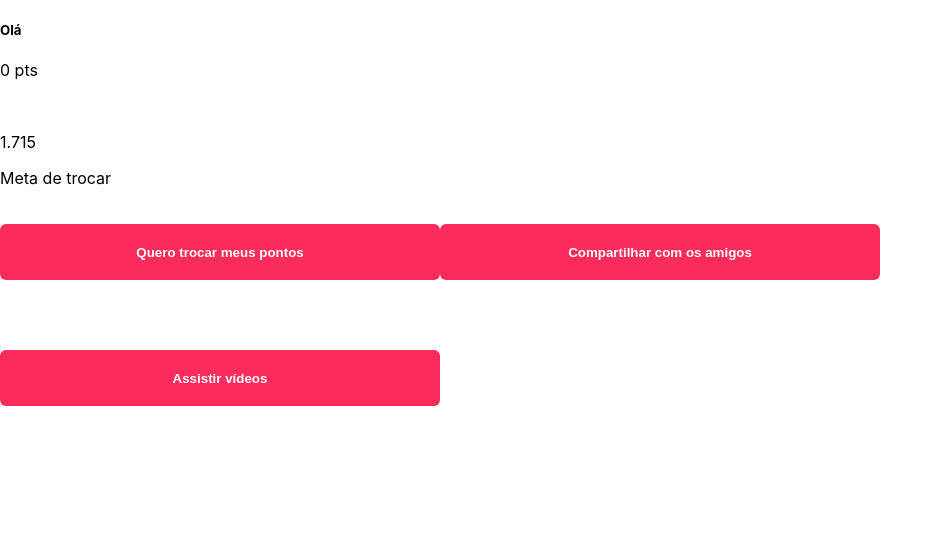
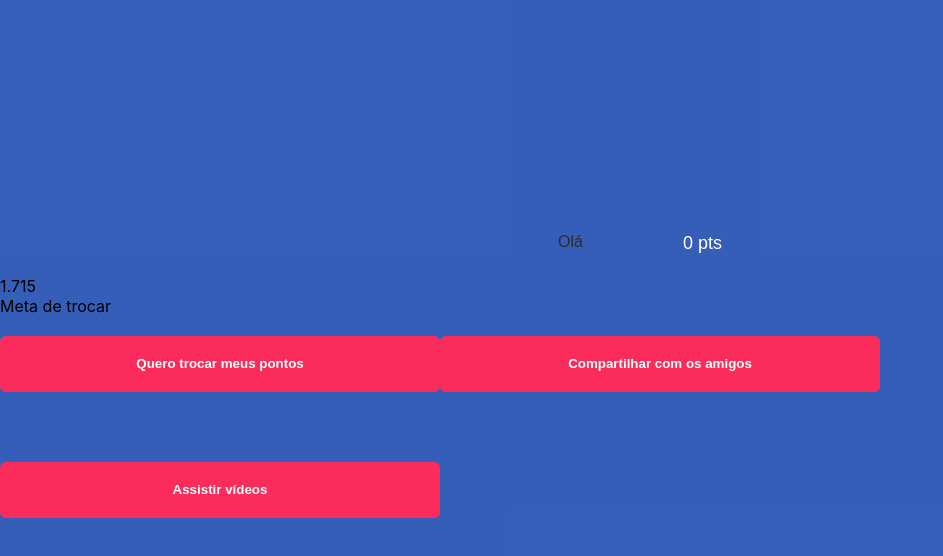
Before and after one commit to SamuelMorais030202/tiktok-project, a React (Create React App) app: page /about in a window 1280 px wide. Shown: the top 556 px of the page, without its empty margins (0-943 px from the left). Built offline with nearby package versions, Linux system fonts and the light colour scheme; no server answers.

Commit message:
Iniciando a estilização da mainpage

```diff
--- a/src/pages/MainPage.jsx
+++ b/src/pages/MainPage.jsx
@@ -2,13 +2,14 @@ import React, { useEffect, useState, useContext } from "react";
 import Axios from "axios";
 import UserDataContext from "../context/UserDataContext";
 import { useHistory } from "react-router-dom";
+
+import '../styles/MainPage.css';
 
 export default function MainPage() {
   const context = useContext(UserDataContext);
   console.log(context);
   const [date, setDate] = useState({});
   const [pts, setPts] = useState(0);
-  const [verification, setVerification] = useState(false);
 
   const test = localStorage.getItem('app');
   const history = useHistory();
@@ -32,7 +33,8 @@ export default function MainPage() {
       idUsuario: test,
     }).then((response) => {
       if (response.data.msg === 'Total') {
-        setVerification(true);
+        alert("Você atingiu a pontuação máxia do dia");
+        history.push('/watchVieos');
       }
       if (response.data.msg === 'Ponto incrementado') {
         history.push('/watchVieos');
@@ -47,14 +49,14 @@ export default function MainPage() {
   }
 
   return (
-    <div>
-      <header>
-        <h5>Olá {date.nome}</h5>
-        <p>{ pts } pts</p>
+    <div className="body-main-page">
+      <header className="header-main-page">
+        <h4 className="name-main-page">Olá {date.nome}</h4>
+        <p className="pts-main-page">{ pts * 9.5 } pts</p>
       </header>
-      <div>
+      <div className="main-main-page">
         <img src="" alt="" />
-        <div>
+        <div className="container-main-page">
           <p>1.715</p>
           <p>Meta de trocar</p>
           <div>
@@ -64,7 +66,6 @@ export default function MainPage() {
         <button>Quero trocar meus pontos</button>
         <button>Compartilhar com os amigos</button>
         <button onClick={ () => handleClick() }>Assistir vídeos</button>
-        { verification ? 'Você só pode clicar novamente amanham' : null }
       </div>
     </div>
   )
--- /dev/null
+++ b/src/styles/MainPage.css
@@ -0,0 +1,22 @@
+* {
+  margin: 0;
+}
+
+.body-main-page {
+  height: 100vh;
+  width: 100vw;
+  background-color: rgb(16, 65, 172, 0.842);
+  display: flex;
+  flex-direction: column;
+  align-items: center;
+  justify-content: center;
+}
+
+.header-main-page {
+  display: flex;
+  justify-content: space-evenly;
+  gap: 100px;
+  color: white;
+  font-family: Arial, Helvetica, sans-serif;
+  font-size: 18px;
+}
```
